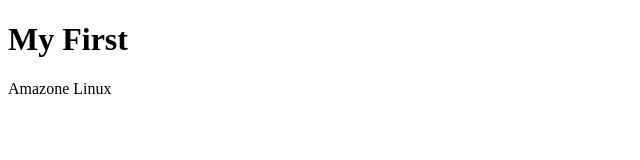
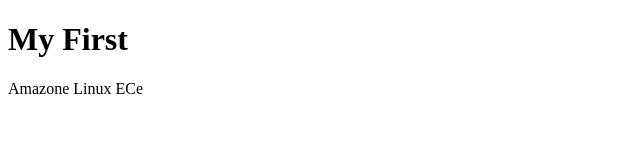
Before and after one commit to sdmaurya/test-user, a plain HTML site: page index.html in a window 1280 px wide. Shown: the full height of the page, 0-640 px from the left. Drawn offline with Linux system fonts and the light colour scheme.

Commit message:
Index Updated

```diff
--- a/index.html
+++ b/index.html
@@ -6,7 +6,7 @@
 <body>
 
 <h1>My First  </h1>
-<p>Amazone Linux</p>
+<p>Amazone Linux ECe</p>
 
 </body>
 </html>
```
